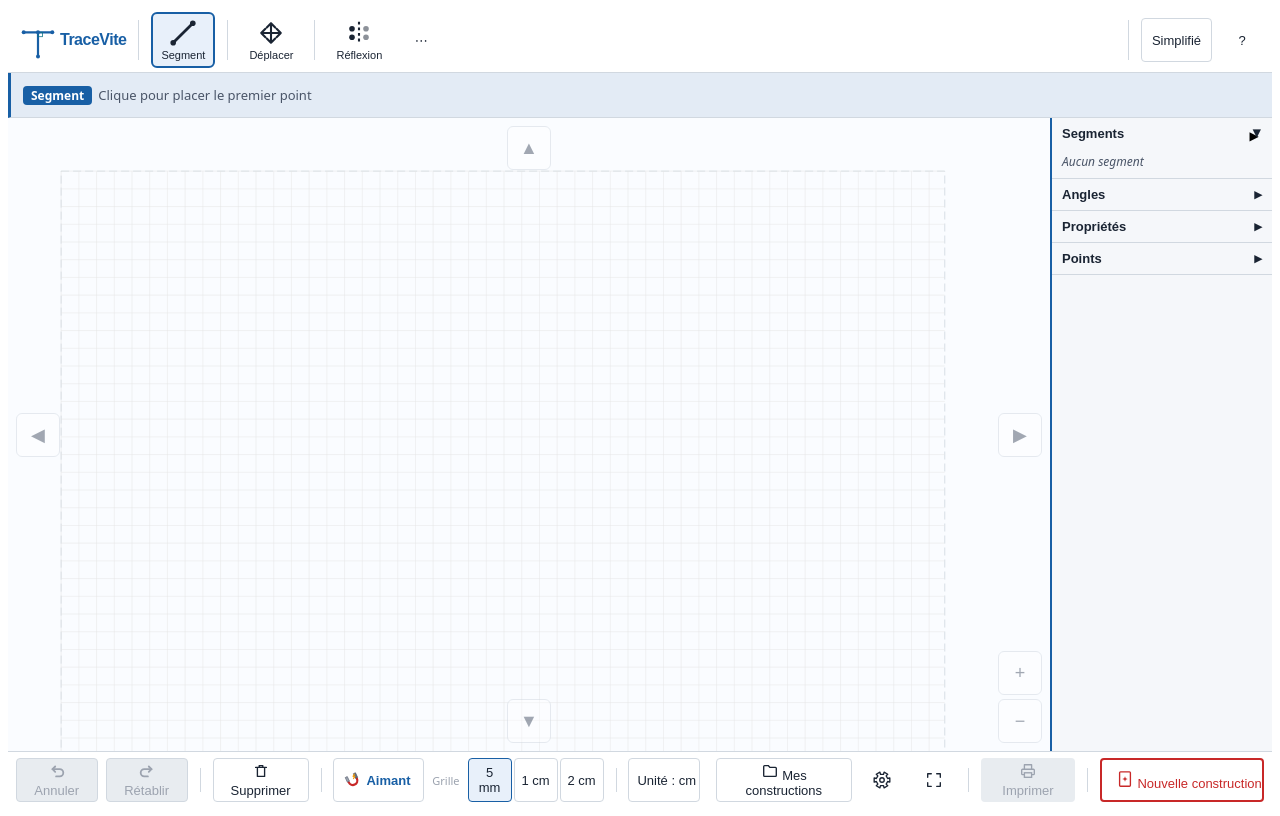
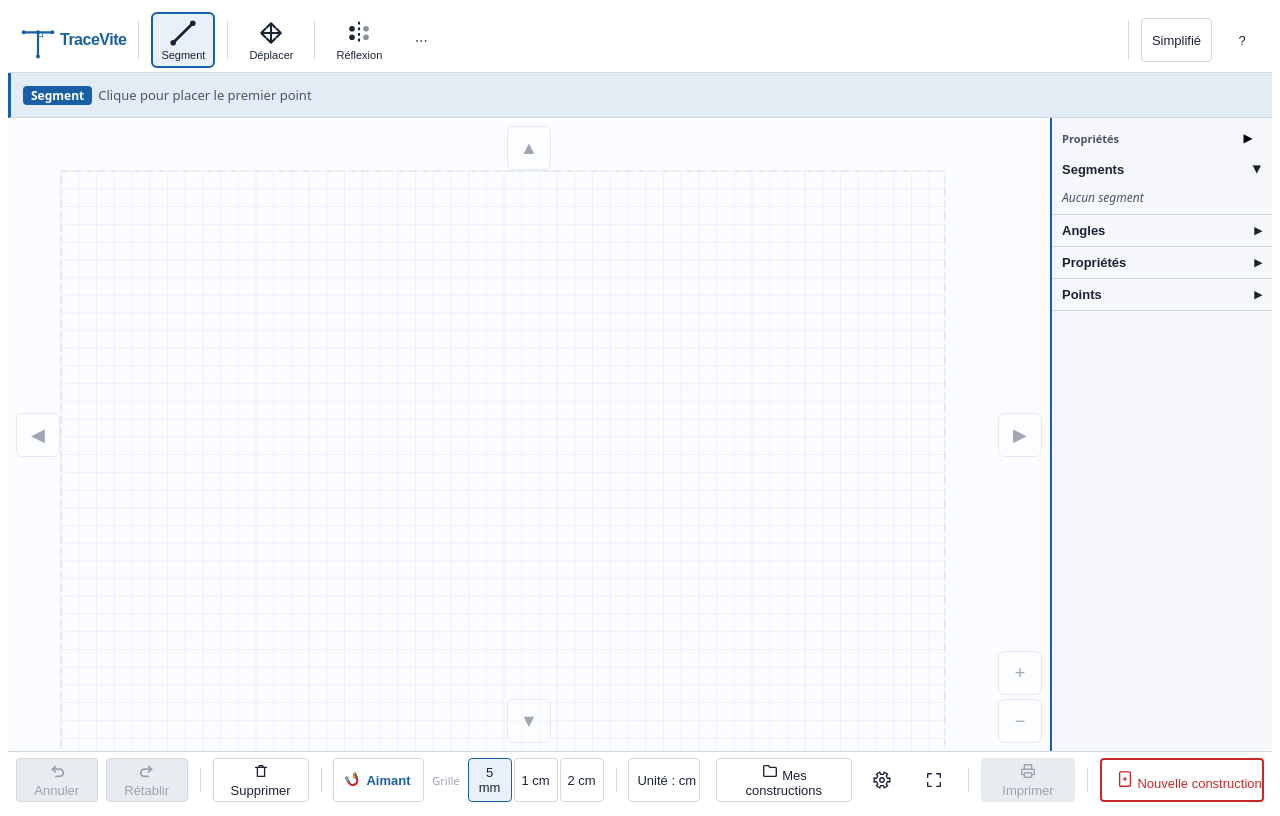
Before and after one commit to madumas/tracevite, a React (Vite) app: page / in a window 1280 px wide. Built offline with nearby package versions, Linux system fonts and the light colour scheme.

Commit message:
fix: bouton collapse du panneau dans un header dédié — plus de conflit avec l'accordion

```diff
--- a/src/components/PropertiesPanel.tsx
+++ b/src/components/PropertiesPanel.tsx
@@ -117,17 +117,22 @@ export const PropertiesPanel = memo(function PropertiesPanel({
         overflowY: 'auto',
         flexShrink: 0,
         fontSize: 12 * fontScale,
-        position: 'relative',
       }}
       data-testid="properties-panel"
     >
-      {/* Collapse button */}
+      {/* Panel header with collapse button */}
+      <div
+        style={{
+          display: 'flex',
+          alignItems: 'center',
+          justifyContent: 'space-between',
+          padding: '6px 10px 2px',
+        }}
+      >
+        <span style={{ fontSize: 11, fontWeight: 600, color: UI_TEXT_SECONDARY }}>Propriétés</span>
         <button
           onClick={onToggleCollapsed}
           style={{
-          position: 'absolute',
-          right: 4,
-          top: 4,
             width: 28,
             height: 28,
             background: 'transparent',
@@ -139,6 +144,7 @@ export const PropertiesPanel = memo(function PropertiesPanel({
         >
           ▶
         </button>
+      </div>
 
       {/* Segments / Côtés — titre adapté au contexte (spec §9.0) */}
       <AccordionSection
```
Lines whose indentation alone changed are shown as unchanged.
